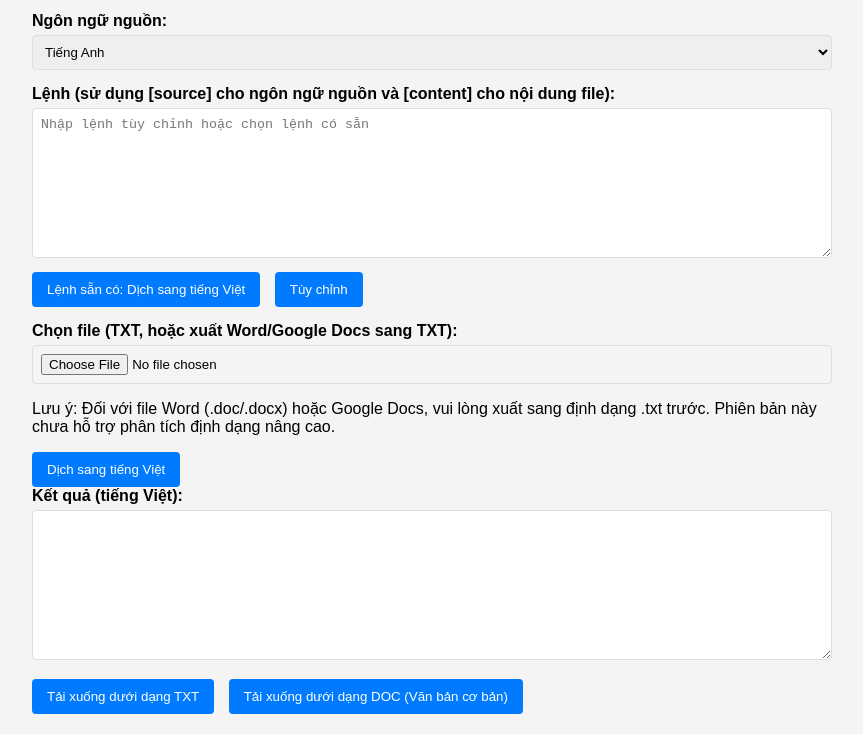
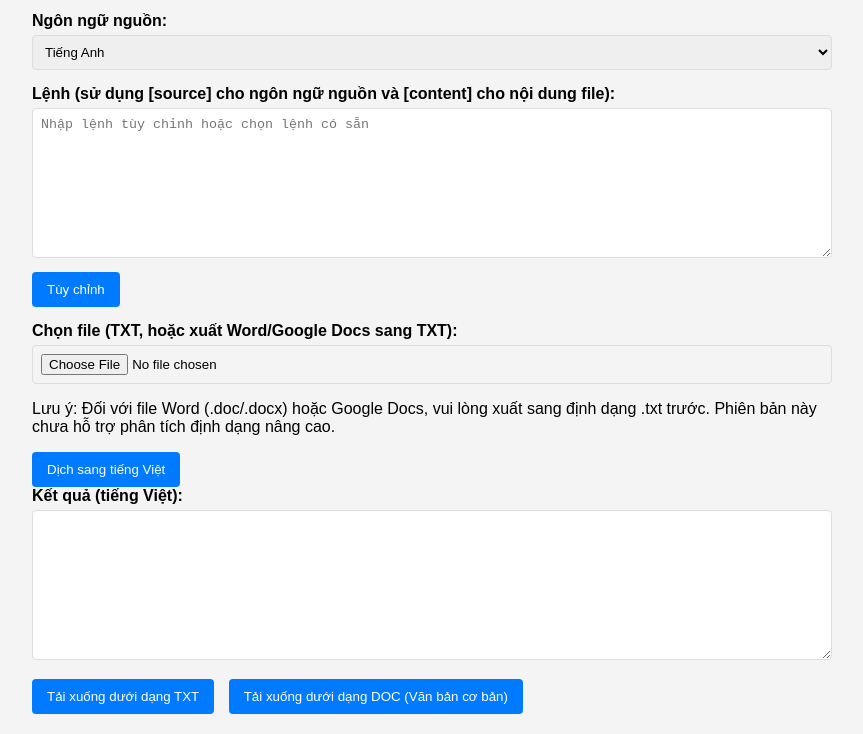
Before and after one commit to quaypro001/Comic-Trans-AI, a plain HTML site: page index.html in a window 1280 px wide. Shown: the part 138-872 px from the top of the page, without its empty margins (208-1071 px from the left). Drawn offline with Linux system fonts and the light colour scheme; no server answers.

Commit message:
Update index.html

```diff
--- a/index.html
+++ b/index.html
@@ -32,7 +32,6 @@
         <label for="prompt">Lệnh (sử dụng [source] cho ngôn ngữ nguồn và [content] cho nội dung file):</label>
         <textarea id="prompt" placeholder="Nhập lệnh tùy chỉnh hoặc chọn lệnh có sẵn"></textarea>
         <div id="preset-buttons">
-            <button onclick="setPrompt('Dịch đoạn truyện tranh sau từ [source] sang tiếng Việt: [content]')">Lệnh sẵn có: Dịch sang tiếng Việt</button>
             <button onclick="setPrompt('Nhập lệnh tùy chỉnh tại đây')">Tùy chỉnh</button>
             <!-- Các lệnh sẵn có từ GitHub raw sẽ được thêm động -->
         </div>
```
